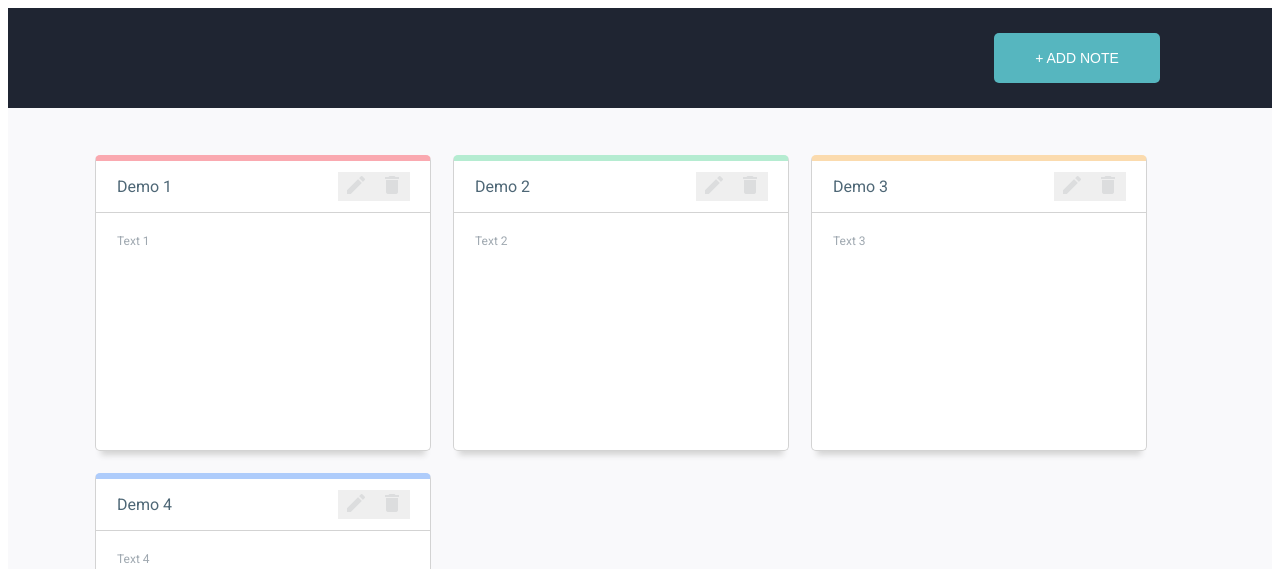
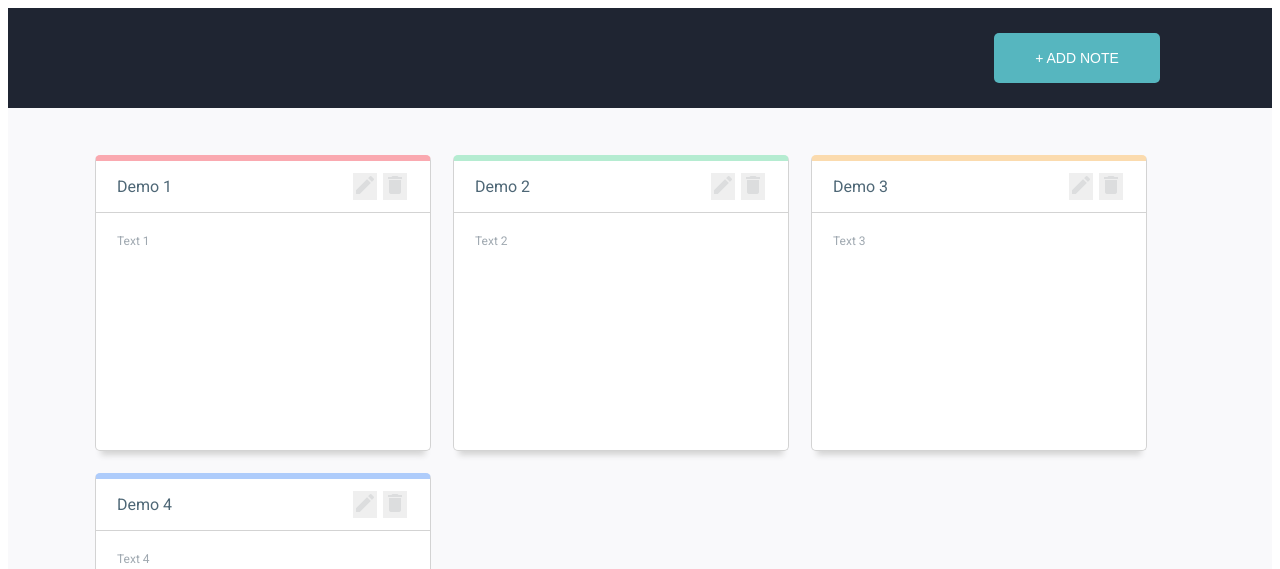
Before and after one commit to jerrysummer/notes-app, a React (Create React App) app: page / in a window 1280 px wide. Shown: the top 569 px of the page. Built offline with nearby package versions, Linux system fonts and the light colour scheme.

Commit message:
Note edit button margin fixed

```diff
--- a/src/styles/Note.css
+++ b/src/styles/Note.css
@@ -1 +1 @@
-.note{border:solid 1px lightgrey;width:334px;height:289px;border-radius:5px;margin:11px;box-shadow:0 10px 6px -6px lightgrey;background-color:#ffffff}.note .title{display:flex;max-height:60px;border-bottom:solid 1px lightgrey;padding-left:21px;color:#4e6776;position:relative;align-items:center}.note .note-controls{position:absolute;right:20px}.note button{border:none;color:#dcddde}.note button:hover{border:none;color:#66c4cc;cursor:pointer}.note .content{padding:21px;color:#9fa8b0;font-size:12px}.note.red{border-top:solid 6px #faa9b0}.note.blue{border-top:solid 6px #aeccfb}.note.yellow{border-top:solid 6px #fbdbae}.note.green{border-top:solid 6px #b5ecd1}
+.note{border:solid 1px lightgrey;width:334px;height:289px;border-radius:5px;margin:11px;box-shadow:0 10px 6px -6px lightgrey;background-color:#ffffff}.note .title{display:flex;max-height:60px;border-bottom:solid 1px lightgrey;padding-left:21px;color:#4e6776;position:relative;align-items:center}.note .note-controls{position:absolute;right:20px}.note button{border:none;color:#dcddde;padding:0px;margin:3px}.note button:hover{border:none;color:#66c4cc;cursor:pointer}.note .content{padding:21px;color:#9fa8b0;font-size:12px}.note.red{border-top:solid 6px #faa9b0}.note.blue{border-top:solid 6px #aeccfb}.note.yellow{border-top:solid 6px #fbdbae}.note.green{border-top:solid 6px #b5ecd1}
--- a/src/styles/Note.scss
+++ b/src/styles/Note.scss
@@ -25,6 +25,8 @@
   button {
     border: none;
     color: #dcddde;
+    padding: 0px;
+    margin: 3px;
   }
   button:hover {
     border: none;
```
